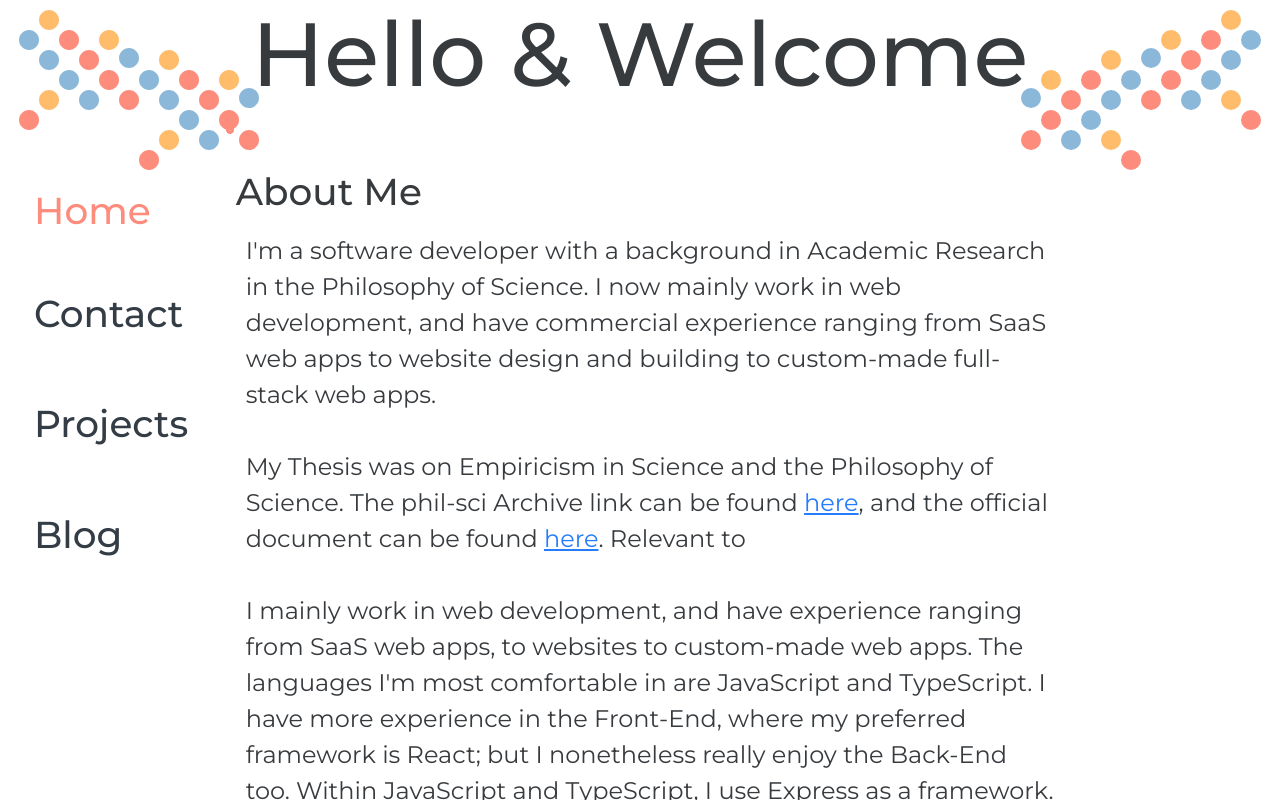
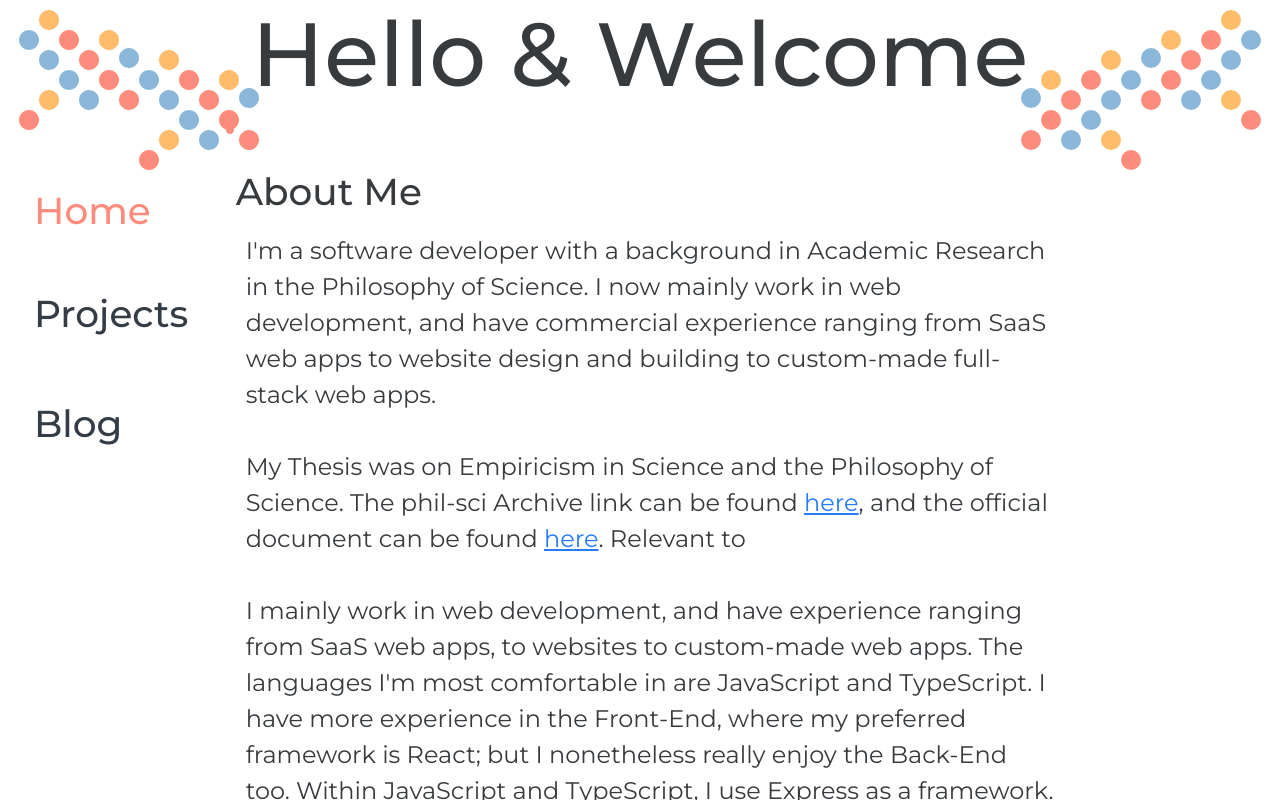
Before and after one commit to DavidJDallas/site, a React (Create React App) app: page / in a window 1280 px wide. Built offline with nearby package versions, Linux system fonts and the light colour scheme.

Commit message:
contact section removed

```diff
--- a/src/App.js
+++ b/src/App.js
@@ -4,7 +4,6 @@ import NavBar from './NavBar/NavBar';
 import {useState, useEffect} from 'react';
 import NavBarTop from './NavBar/NavBarTop';
 import {Routes, Route} from 'react-router-dom';
-import Contact from './Contact/Contact';
 import Projects from './Projects/Projects';
 import LandingPage from './LandingPage/LandingPage';
 import Blog from './Blog/Blog';
@@ -43,7 +42,6 @@ if(isMobile)
            </Row>
     <Routes>
         <Route path ="/" element ={<LandingPage/>}/>
-        <Route path="/contact" element={<Contact/>} />
         <Route path = "/projects" element={<Projects/>}/>
         <Route path = "/blog" element={<Blog/>}/>
     </Routes>
@@ -65,7 +63,6 @@ if(isMobile)
         <Col className='main-column'>
           <Routes>
             <Route path='/' element={<LandingPage title={title} />} />
-            <Route path='/contact' element={<Contact title={title} />} />
             <Route path='/projects' element={<Projects title={title} />} />
             <Route path='/blog' element={<Blog title={title} />} />
           </Routes>
--- a/src/Contact/Contact.jsx
+++ /dev/null
@@ -1,18 +0,0 @@
-import {Row, Col} from 'react-bootstrap';
-
-const Contact = () => {
-    return(
-        <>
-
-
-        <Row>
-            <h3>Email: Daviddallas606@gmail.com</h3>
-            <h3>Phone: 07714439245</h3>
-            <h3>GitHub: </h3>
-        </Row>
-        </>
-
-    )
-}
-
-export default Contact
--- a/src/NavBar/NavBar.css
+++ b/src/NavBar/NavBar.css
@@ -2,13 +2,11 @@
     display: flex;
     color: whitesmoke;
     z-index: 3;
-
     margin-left: 10% 30% 0% 30% !important;
 }
 
 .nav-group{
     align-items: center;
-
 }
 
 .side-margin-container{
@@ -23,5 +21,4 @@
     margin-top:50px;
     margin-bottom: 50px;
     margin-left: 20%;
-
 }
--- a/src/NavBar/NavBar.jsx
+++ b/src/NavBar/NavBar.jsx
@@ -23,23 +23,7 @@ const NavBar = ({setTitle}) => {
             </NavLink>
           </div>
         </Row>
-        <Row className='nav-bar-rows'>
-          <div className='contact-Nav'>
-            <NavLink
-              to='/contact'
-              style={({ isActive, isPending }) => ({
-                color: isActive ? '#fd7f6f': '#1d2731',
-                textDecoration: 'none',
-                //borderBottom: isActive ? '2px solid black' : '2px solid transparent',
-                paddingBottom: '8px',
-                transition: 'border-bottom 0.5s ease',
-              })}
-              onClick={() => setTitle('Contact')}
-            >
-              <h3>Contact</h3>
-            </NavLink>
-          </div>
-        </Row>
+
         <Row className='nav-bar-rows'>
           <div className='contact-Nav'>
             <NavLink
```
